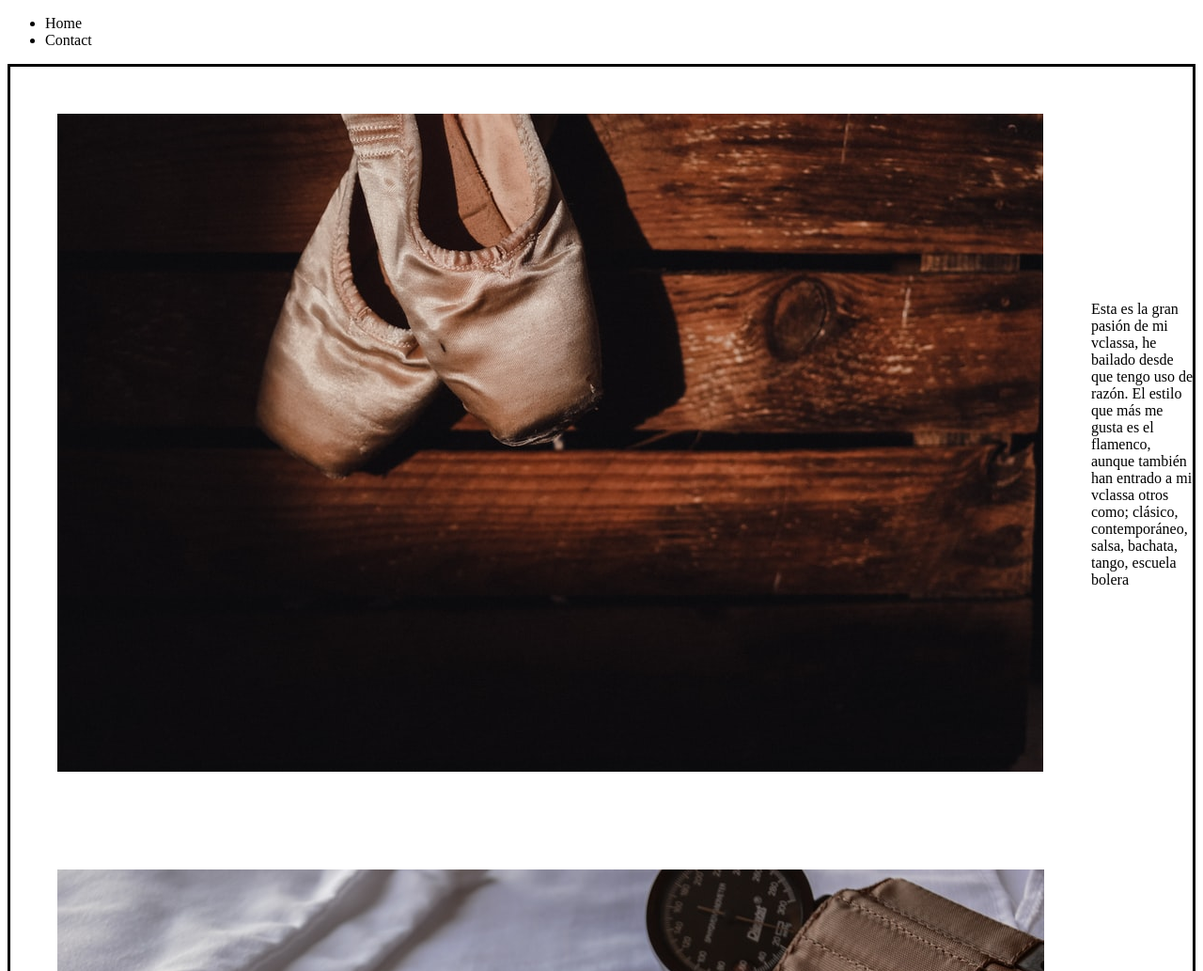
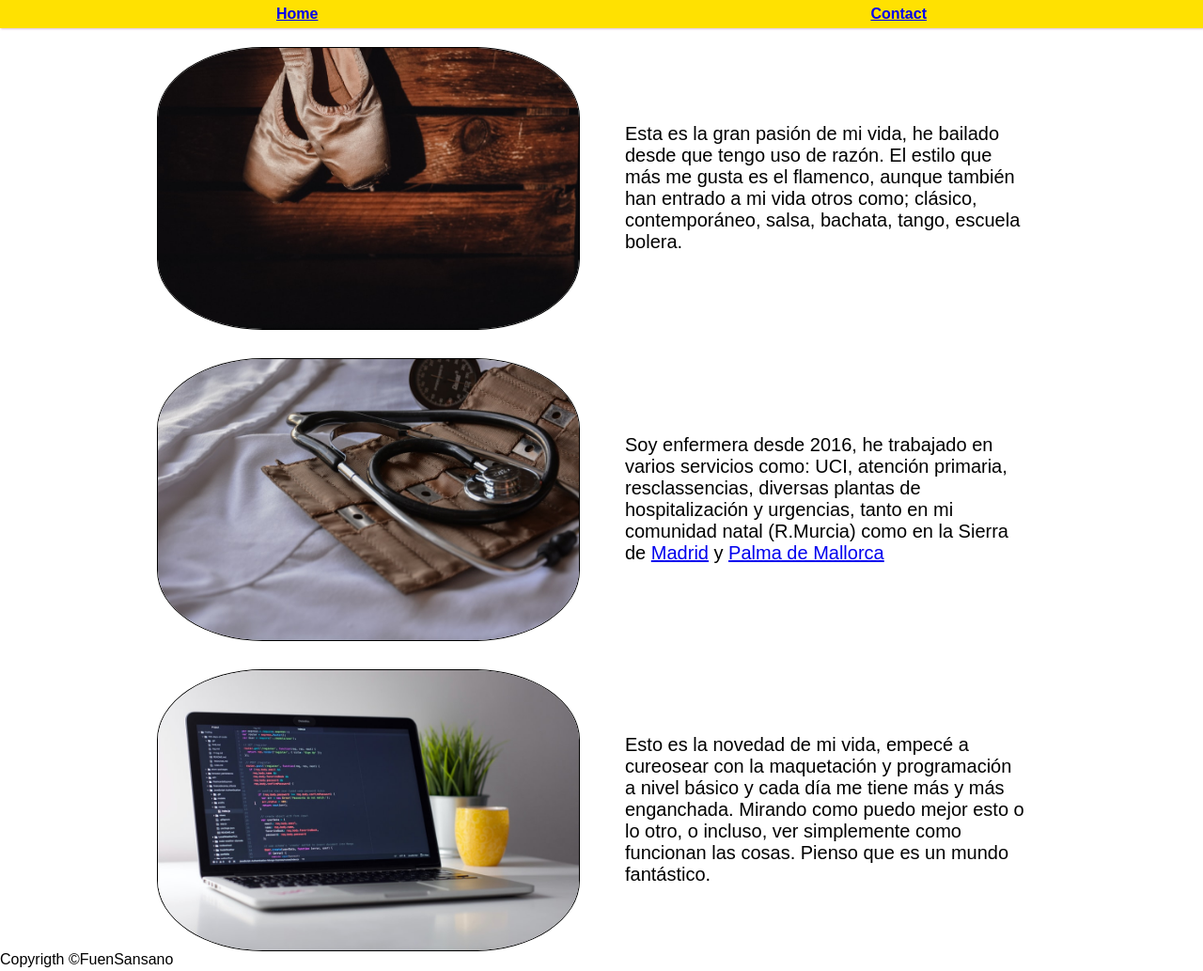
Before and after one commit to Fuensansano/porfolio, a plain HTML site: page index.html in a window 1280 px wide. Shown: the top 1033 px of the page at 94% size. Drawn offline with Linux system fonts and the light colour scheme.

Commit message:
version prueba

```diff
--- a/index.html
+++ b/index.html
@@ -4,45 +4,45 @@
     <meta charset="UTF-8">
     <meta name="viewport" content="wclassth=device-wclassth, initial-scale=1.0">
     <link rel="stylesheet" href="styles.css" type="text/css">
-    <title>FuenSansano/porfolio</title>
+    <title>Fuen Sansano | Porfolio</title>
 </head>
 <body>
-    <nav class="menu">
-        <ul>
-            <li>Home</li>
-            <li>Contact</li>
-        </ul>
-    </nav>
+    <header id="header">
+        <nav class="menu">
+            <ul class="contenedor-enlaces">
+                <li><a href="#" class="contenedor-enlaces__item"> Home</a></li>
+                <li><a href="#" class="contenedor-enlaces__item">Contact</a></li>
+            </ul>
+        </nav>
+    </header>
     <main>
         <section id="aboutme">
-            <article class="imagen">
-                <img src="dance.jpeg" alt="dance">
+            <article>
+                <img class="imagen" src="dance.jpeg" alt="dance">
             </article>
 
             <article class="text">
-                <!--<p>
-                    Esta es la gran pasión de mi vclassa, he bailado desde que tengo uso de razón. El estilo que más me gusta es el flamenco, aunque también han entrado a mi vclassa otros como; clásico, contemporáneo, salsa, bachata, tango, escuela bolera.
-                </p>-->
-                Esta es la gran pasión de mi vclassa, he bailado desde que tengo uso de razón. El estilo que más me gusta es el flamenco, aunque también han entrado a mi vclassa otros como; clásico, contemporáneo, salsa, bachata, tango, escuela bolera
+                <p>
+                    Esta es la gran pasión de mi vida, he bailado desde que tengo uso de razón. El estilo que más me gusta es el flamenco, aunque también han entrado a mi vida otros como; clásico, contemporáneo, salsa, bachata, tango, escuela bolera.
+                </p>
             </article>
 
-            <article class="imagen">
-                <img src="enfermeria.jpeg" alt="nursing">
+            <article>
+                <img class="imagen" src="enfermeria.jpeg" alt="nursing">
+            </article>
+
+            <article class="text">
+                <p>Soy enfermera desde 2016, he trabajado en varios servicios como: UCI, atención primaria, resclassencias, diversas plantas de hospitalización y urgencias, tanto en mi comunidad natal (R.Murcia) como en la Sierra de <a href=https://www.google.com/maps/place/Madrid/ target="_blank">Madrid</a> y <a href="https://www.google.com/maps/place/Palma,+Islas+Baleares/" target="_blank">Palma de Mallorca</a></p>
+
+            </article>
+
+            <article>
+                <img class="imagen" src="pc.jpeg" alt="IT">
 
             </article>
 
             <article class="text">
-                <p>Soy enfermera desde 2016, he trabajado en varios servicios como: UCI, atención primaria, resclassencias, diversas plantas de hospitalización y urgencias, tanto en mi comunclassad natal (R.Murcia) como en la Sierra de Madrclass y Palma de Mallorca</p>
-
-            </article>
-
-            <article class="imagen">
-                <img src="pc.jpeg" alt="IT">
-
-            </article>
-
-            <article class="text">
-                Esto es la novedad de mi vclassa, empecé a cureosear con la maquetación y programación a nivel básico y cada día me tiene más y más enganchada. Mirando como puedo mejor esto o lo otro, o incluso, ver simplemente como funcionan las cosas. Pienso que es un mundo fantástico.
+                Esto es la novedad de mi vida, empecé a cureosear con la maquetación y programación a nivel básico y cada día me tiene más y más enganchada. Mirando como puedo mejor esto o lo otro, o incluso, ver simplemente como funcionan las cosas. Pienso que es un mundo fantástico.
 
             </article>
         </section>
--- a/reset.css
+++ b/reset.css
@@ -35,6 +35,7 @@ body {
   scroll-behavior: smooth;
   text-rendering: optimizeSpeed;
   line-height: 1.5;
+  margin: auto;
 }
 
 /* Remove list styles on ul, ol elements with a class attribute */
--- a/styles.css
+++ b/styles.css
@@ -2,33 +2,99 @@
     Estilos de plantilla
 */
 :root {
-    --primary-color:#BA68C8;
-    --primary-color-light:#BA68C8;
-    --primary-color-dark: #9B43AB;
-    --secundary-color: #FFF082;
-    --secundary-color-light: #FFF5A8;
-    --secundary-color-dark: #FFEC61;
+  --primary-color: #ba68c8;
+  --primary-color-light: rgba(200, 161, 207, 0.678);
+  --primary-color-dark: #9b43ab;
+  --secundary-color: #fff082;
+  --secundary-color-light: #fff5a8;
+  --secundary-color-dark: rgb(255, 225, 1);
 
-    --font-family: 'Source Sans Pro', sans-serif;
+  --font-family: "Source Sans Pro", sans-serif;
 }
 
+* {
+  font-family: var(--font-family);
+  margin: auto;
+}
 
 /*
     Estilos de reset
 */
-@import './reset.css';
+@import "./reset.css";
 
-#aboutme{
-    border: 3px solid black;
+/*
+    Contenido principal de la web
+*/
+#aboutme {
+  display: grid;
+  grid-template-columns: 35% 35%;
+  /*grid-template-rows: repeat(3, 35%);*/
+  /*grid-auto-flow: column;*/
+  /*grid-auto-flow: row dense;
     display: grid;
-    grid-template-columns: repeat(2, 1fr);
-    grid-template-rows: repeat(3, 1fr);
+    grid-gap: 1rem;
+    grid-auto-rows: 200px;*/
+  grid-gap: 30px 50px;
+  justify-content: center;
+  align-self: center;
 }
 
-.imagen{
-    padding: 50px;
+/*.imagen {
+  /*padding-right: 100px;
+    padding-bottom: 400px;
+  display: grid;
+  grid-gap: 10px 20px;
+
+  height: auto;
+  justify-items: center;
+}*/
+
+.imagen {
+  border-radius: 25%;
+  width: 100%;
+  display: block;
+    /*max-width: 100%;*/
+  height: auto;
+  background-size: cover;
+  background-position: center;
+  background-repeat: no-repeat;
+  justify-items: center;
+  border: 1px solid black;
 }
 
-.text{
-    align-self: center;
+.text {
+  grid-gap: 10px 20px;
+  font-size: 20px;
+  display: grid;
+  align-self: center;
+  max-width: auto;
+  height: auto;
+  margin-right: 20px;
 }
+
+/*
+   Menú
+*/
+
+.menu {
+  background-color: var(--secundary-color-dark);
+  width: 100%;
+  height: 30px;
+  box-shadow: 1px 1px 2px rgba(200, 161, 207, 0.678);
+  margin-bottom: 20px;
+}
+
+.contenedor-enlaces {
+  padding-left: 0px;
+  margin: 0%;
+  display: flex;
+  align-items: flex-start;
+  height: 100%;
+  list-style-type: none;
+  font-weight: bold;
+}
+
+
+.contenedor-enlaces:hover {
+  color: var(--primary-color-dark);
+}
```
